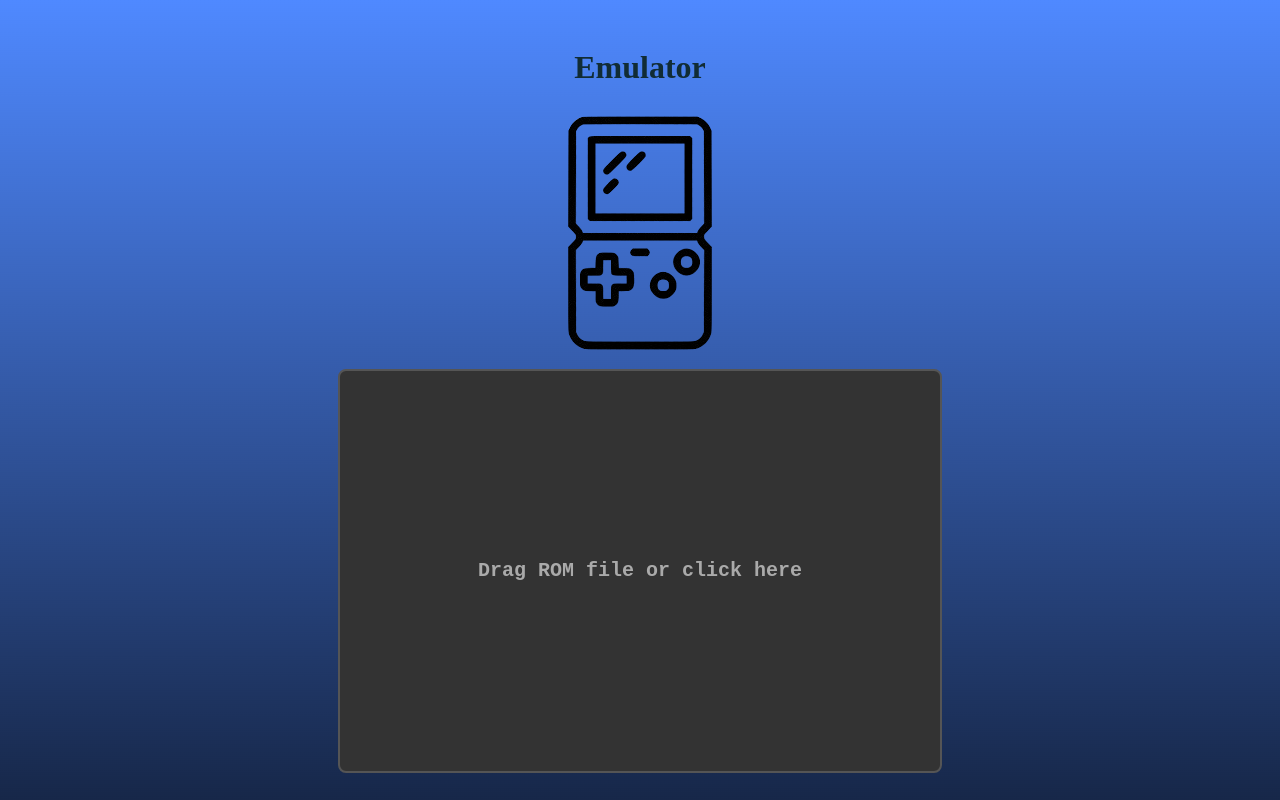
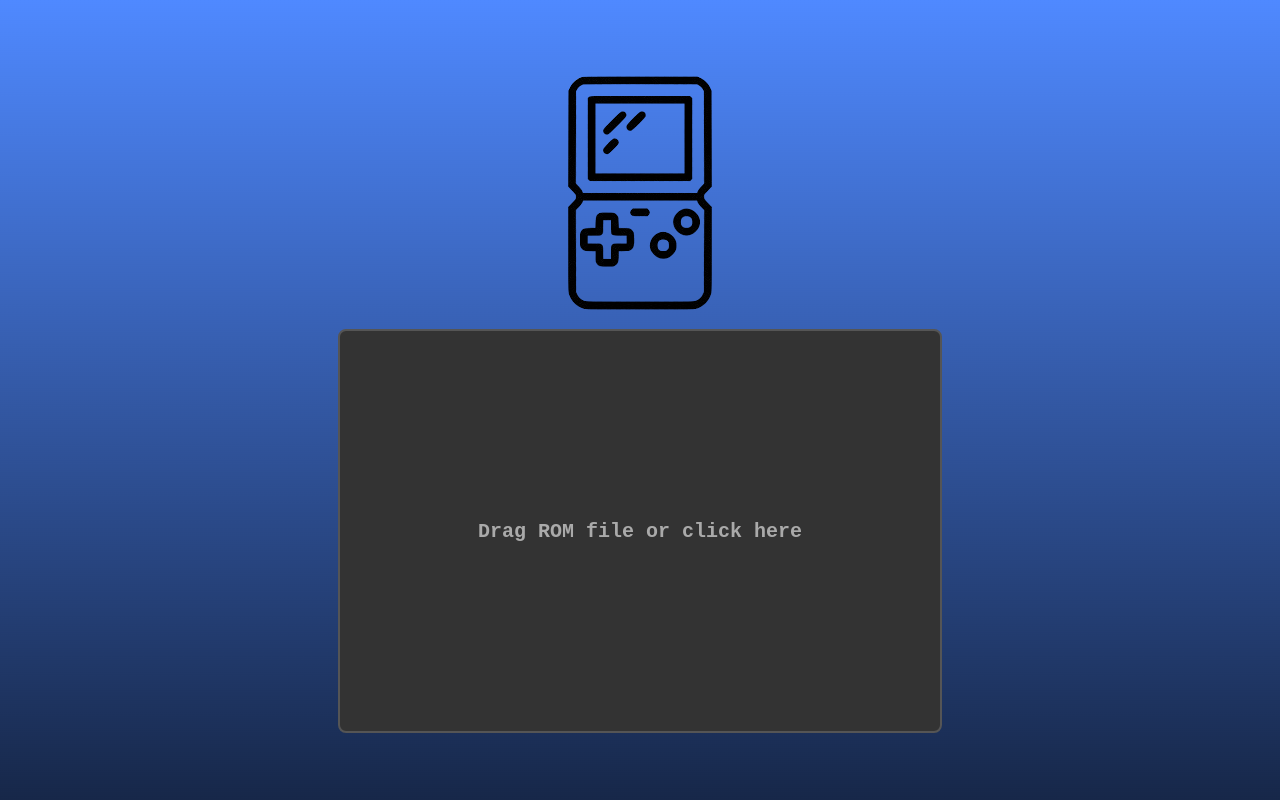
Before and after one commit to NoahHuffine/NoahHuffine.github.io, a website: page index.html in a window 1280 px wide. Drawn offline with Linux system fonts and the light colour scheme.

Commit message:
Update index.html

```diff
--- a/index.html
+++ b/index.html
@@ -91,7 +91,6 @@
 
     <body>
         <div id="top">
-            <h1>Emulator</h1>
             <img src="docs/image.png" alt="Logo" class="logo">
         </div>
         <div id = box>
```
